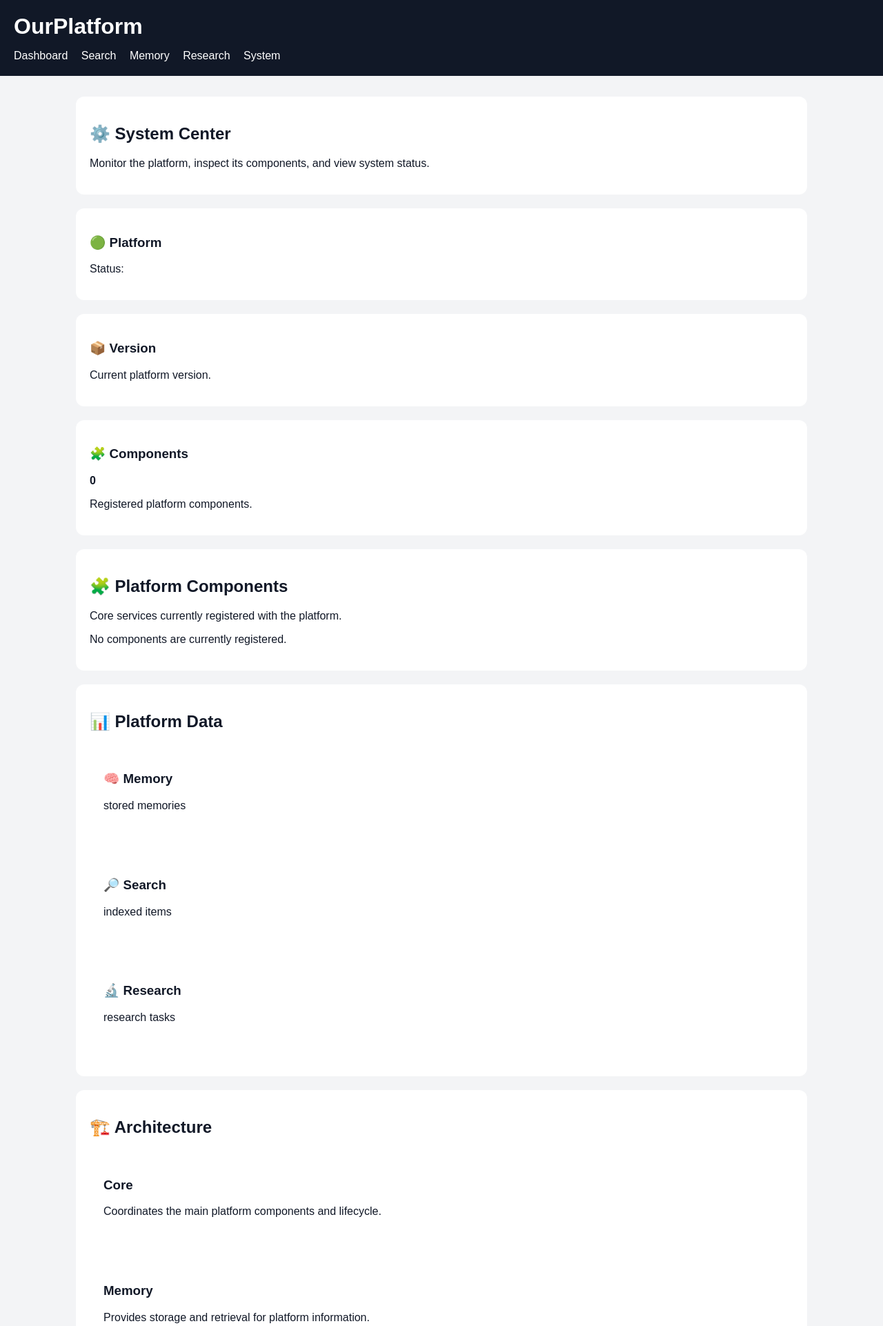
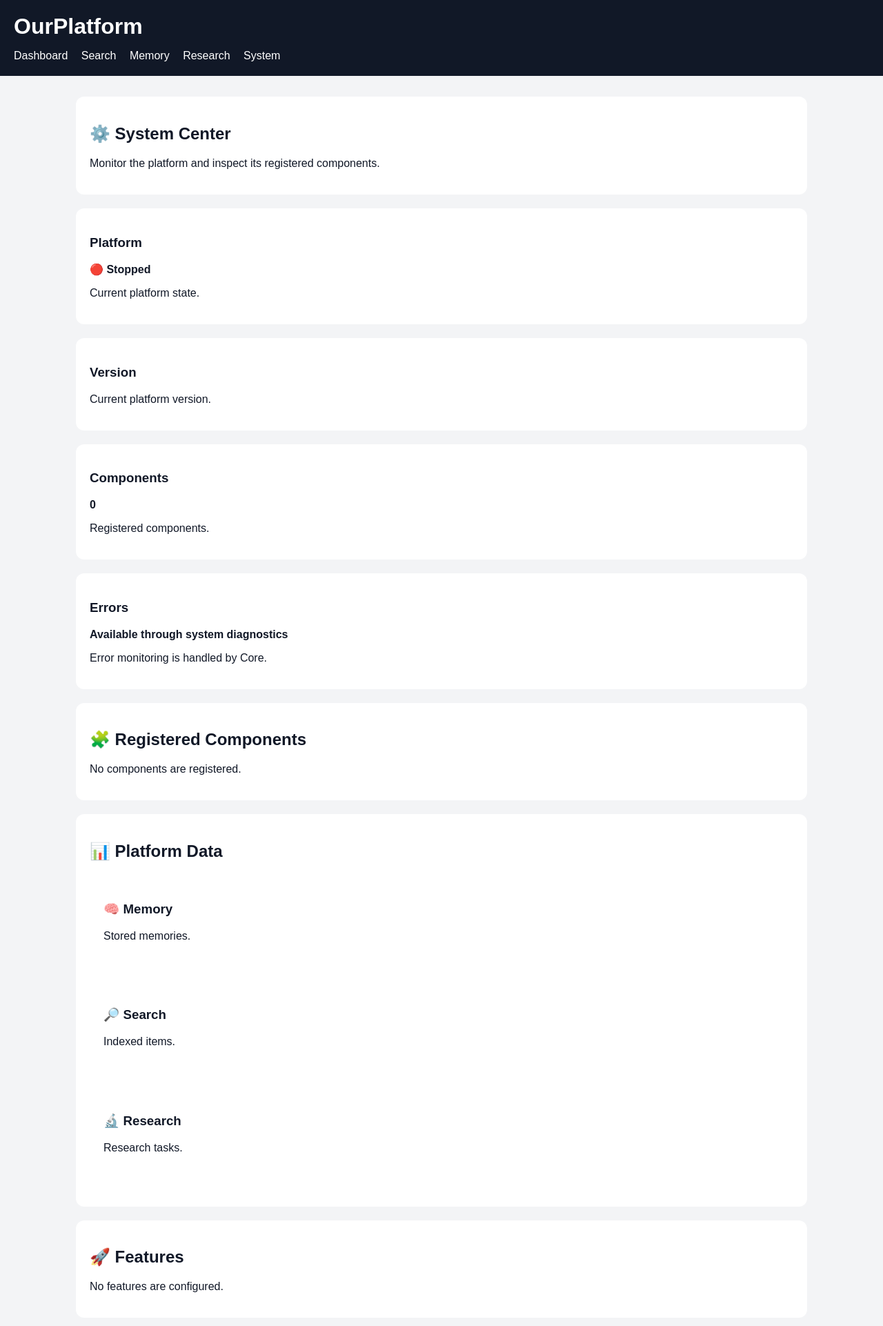
Before and after one commit to databasestep111/ourplatform, a Flask app: template web/templates/system.html in a window 1280 px wide. Shown: the top 1922 px of the page at 69% size. Run offline with Flask 3, Linux system fonts and the light colour scheme; the template is opened without the code that fills it, so the values that code supplies are empty; parts of the project's set-up code (start-up, migrations or seed data) failed here and were passed over.

Commit message:
Update system.html

```diff
--- a/web/templates/system.html
+++ b/web/templates/system.html
@@ -6,19 +6,13 @@ OurPlatform System
 
 {% block content %}
 
-<!-- =========================
-     SYSTEM HEADER
-========================= -->
-
 <div class="card">
 
-    <h2>
-        ⚙️ System Center
-    </h2>
+    <h2>⚙️ System Center</h2>
 
     <p>
-        Monitor the platform, inspect its
-        components, and view system status.
+        Monitor the platform and inspect
+        its registered components.
     </p>
 
 </div>
@@ -32,15 +26,18 @@ OurPlatform System
 
     <div class="card">
 
-        <h3>
-            🟢 Platform
-        </h3>
+        <h3>Platform</h3>
+
+        <strong>
+            {% if platform.running %}
+                🟢 Running
+            {% else %}
+                🔴 Stopped
+            {% endif %}
+        </strong>
 
         <p>
-            Status:
-            <strong>
-                {{ platform.running }}
-            </strong>
+            Current platform state.
         </p>
 
     </div>
@@ -48,9 +45,7 @@ OurPlatform System
 
     <div class="card">
 
-        <h3>
-            📦 Version
-        </h3>
+        <h3>Version</h3>
 
         <strong>
             {{ platform.version }}
@@ -65,16 +60,29 @@ OurPlatform System
 
     <div class="card">
 
-        <h3>
-            🧩 Components
-        </h3>
+        <h3>Components</h3>
 
         <strong>
             {{ platform.components|length }}
         </strong>
 
         <p>
-            Registered platform components.
+            Registered components.
+        </p>
+
+    </div>
+
+
+    <div class="card">
+
+        <h3>Errors</h3>
+
+        <strong>
+            Available through system diagnostics
+        </strong>
+
+        <p>
+            Error monitoring is handled by Core.
         </p>
 
     </div>
@@ -88,15 +96,7 @@ OurPlatform System
 
 <div class="card">
 
-    <h2>
-        🧩 Platform Components
-    </h2>
-
-    <p>
-        Core services currently registered
-        with the platform.
-    </p>
-
+    <h2>🧩 Registered Components</h2>
 
     {% if platform.components %}
 
@@ -109,8 +109,7 @@ OurPlatform System
             </h3>
 
             <p>
-                Component registered with
-                the platform.
+                Registered with the platform.
             </p>
 
             <strong>
@@ -124,8 +123,7 @@ OurPlatform System
     {% else %}
 
         <p>
-            No components are currently
-            registered.
+            No components are registered.
         </p>
 
     {% endif %}
@@ -139,24 +137,20 @@ OurPlatform System
 
 <div class="card">
 
-    <h2>
-        📊 Platform Data
-    </h2>
+    <h2>📊 Platform Data</h2>
 
     <div class="grid">
 
         <div class="card">
 
-            <h3>
-                🧠 Memory
-            </h3>
+            <h3>🧠 Memory</h3>
 
             <strong>
                 {{ memory_count }}
             </strong>
 
             <p>
-                stored memories
+                Stored memories.
             </p>
 
         </div>
@@ -164,16 +158,14 @@ OurPlatform System
 
         <div class="card">
 
-            <h3>
-                🔎 Search
-            </h3>
+            <h3>🔎 Search</h3>
 
             <strong>
                 {{ search_count }}
             </strong>
 
             <p>
-                indexed items
+                Indexed items.
             </p>
 
         </div>
@@ -181,117 +173,14 @@ OurPlatform System
 
         <div class="card">
 
-            <h3>
-                🔬 Research
-            </h3>
+            <h3>🔬 Research</h3>
 
             <strong>
                 {{ research_count }}
             </strong>
 
             <p>
-                research tasks
-            </p>
-
-        </div>
-
-    </div>
-
-</div>
-
-
-<!-- =========================
-     SYSTEM ARCHITECTURE
-========================= -->
-
-<div class="card">
-
-    <h2>
-        🏗️ Architecture
-    </h2>
-
-    <div class="grid">
-
-        <div class="card">
-
-            <h3>
-                Core
-            </h3>
-
-            <p>
-                Coordinates the main platform
-                components and lifecycle.
-            </p>
-
-        </div>
-
-
-        <div class="card">
-
-            <h3>
-                Memory
-            </h3>
-
-            <p>
-                Provides storage and retrieval
-                for platform information.
-            </p>
-
-        </div>
-
-
-        <div class="card">
-
-            <h3>
-                Search
-            </h3>
-
-            <p>
-                Provides indexing and
-                information retrieval.
-            </p>
-
-        </div>
-
-
-        <div class="card">
-
-            <h3>
-                Research
-            </h3>
-
-            <p>
-                Manages research questions
-                and research tasks.
-            </p>
-
-        </div>
-
-
-        <div class="card">
-
-            <h3>
-                AI Assistant
-            </h3>
-
-            <p>
-                Provides an interface for
-                intelligent interaction with
-                platform systems.
-            </p>
-
-        </div>
-
-
-        <div class="card">
-
-            <h3>
-                Web
-            </h3>
-
-            <p>
-                Provides the browser-based
-                interface for the platform.
+                Research tasks.
             </p>
 
         </div>
@@ -307,9 +196,7 @@ OurPlatform System
 
 <div class="card">
 
-    <h2>
-        🚀 Platform Features
-    </h2>
+    <h2>🚀 Features</h2>
 
     {% if platform.features %}
 
@@ -324,17 +211,11 @@ OurPlatform System
 
             <p>
 
-                Status:
-
-                <strong>
-
-                    {% if enabled %}
-                        Enabled
-                    {% else %}
-                        Disabled
-                    {% endif %}
-
-                </strong>
+                {% if enabled %}
+                    🟢 Enabled
+                {% else %}
+                    🔴 Disabled
+                {% endif %}
 
             </p>
 
@@ -345,8 +226,7 @@ OurPlatform System
     {% else %}
 
         <p>
-            No feature information is
-            currently available.
+            No features are configured.
         </p>
 
     {% endif %}
@@ -355,43 +235,171 @@ OurPlatform System
 
 
 <!-- =========================
-     SYSTEM ROADMAP
+     COMMANDS
 ========================= -->
 
 <div class="card">
 
-    <h2>
-        🛠️ System Roadmap
-    </h2>
+    <h2>⌨️ Commands</h2>
+
+    {% if platform.commands %}
+
+        {% for command in platform.commands %}
+
+        <div class="card">
+
+            <h3>
+                {{ command }}
+            </h3>
+
+            <p>
+                Registered platform command.
+            </p>
+
+        </div>
+
+        {% endfor %}
+
+    {% else %}
+
+        <p>
+            No commands are currently registered.
+        </p>
+
+    {% endif %}
+
+</div>
+
+
+<!-- =========================
+     ARCHITECTURE
+========================= -->
+
+<div class="card">
+
+    <h2>🏗️ Architecture</h2>
+
+    <div class="grid">
+
+        <div class="card">
+
+            <h3>Core</h3>
+
+            <p>
+                Platform lifecycle, components,
+                events, commands, logging,
+                errors, and health checks.
+            </p>
+
+        </div>
+
+
+        <div class="card">
+
+            <h3>Memory</h3>
+
+            <p>
+                Stores platform information.
+            </p>
+
+        </div>
+
+
+        <div class="card">
+
+            <h3>Search</h3>
+
+            <p>
+                Indexes and retrieves information.
+            </p>
+
+        </div>
+
+
+        <div class="card">
+
+            <h3>Research</h3>
+
+            <p>
+                Manages research tasks.
+            </p>
+
+        </div>
+
+
+        <div class="card">
+
+            <h3>Web</h3>
+
+            <p>
+                Provides the browser interface.
+            </p>
+
+        </div>
+
+    </div>
+
+</div>
+
+
+<!-- =========================
+     HEALTH
+========================= -->
+
+<div class="card">
+
+    <h2>❤️ System Health</h2>
+
+    <p>
+        Core contains a built-in health-check
+        system for monitoring components and
+        platform errors.
+    </p>
+
+    <p>
+        The next step can expose that
+        information directly through this page.
+    </p>
+
+</div>
+
+
+<!-- =========================
+     FUTURE
+========================= -->
+
+<div class="card">
+
+    <h2>🛠️ System Roadmap</h2>
 
     <ul>
 
         <li>
-            Component health monitoring
+            Live health monitoring
         </li>
 
         <li>
-            Configuration management
+            Log viewer
         </li>
 
         <li>
-            Better system diagnostics
+            Error viewer
         </li>
 
         <li>
-            Logging
+            Component diagnostics
         </li>
 
         <li>
-            Error reporting
+            Command management
         </li>
 
         <li>
-            Performance monitoring
+            Event monitoring
         </li>
 
         <li>
-            Component management
+            Configuration controls
         </li>
 
     </ul>
```
